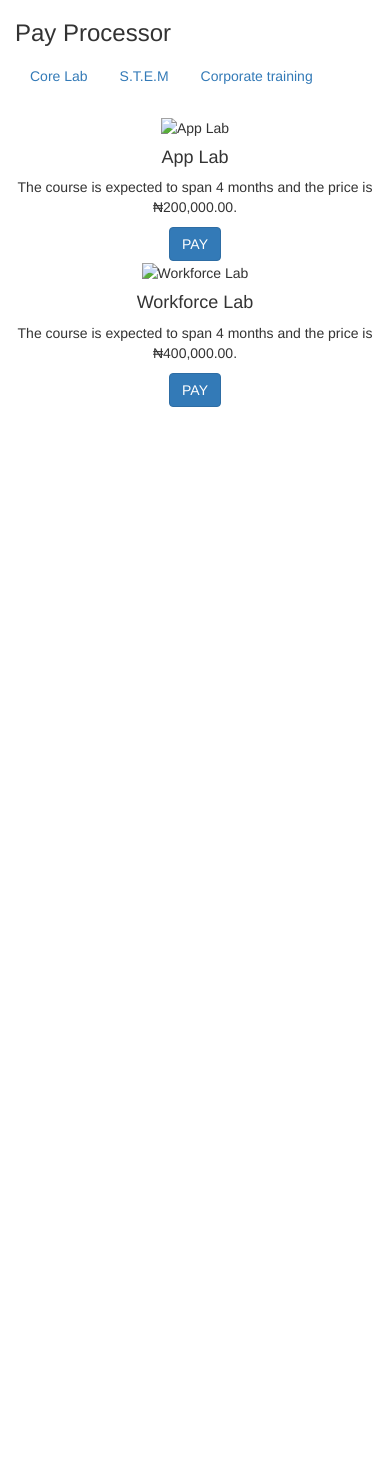
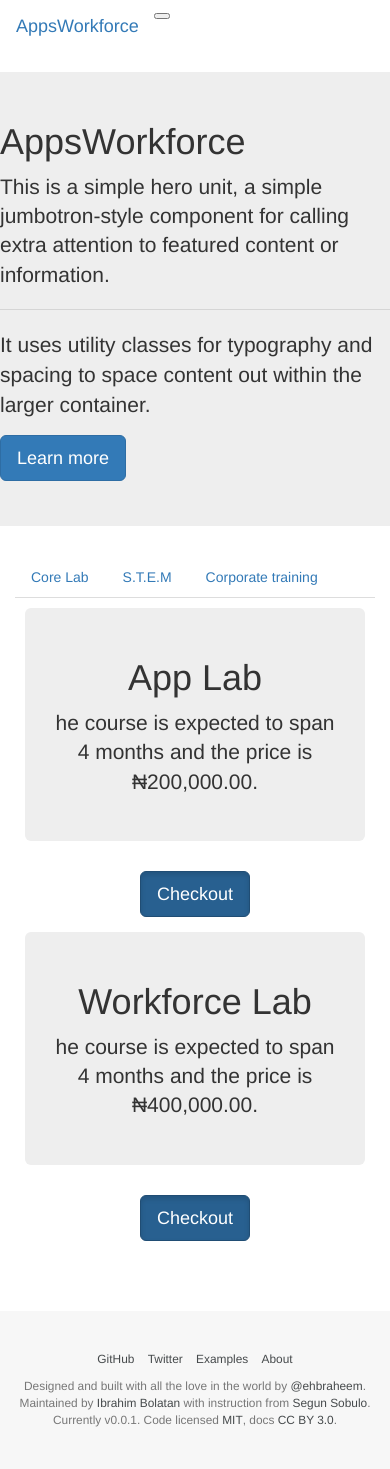
Before and after one commit to Ehbraheem/Pay-processor, a website: page client/src/index.html in a window 390 px wide. Before the commit the page ends 844 px from the top, so only its background shows below. Drawn offline with nearby package versions, Linux system fonts and the light colour scheme; some packages are replaced by stand-ins of ours; files that its build step writes are made by us from their sources; files whose address does not match are found by name.

Commit message:
clean up products page

```diff
--- a/client/src/javascripts/pay/config/config.module.js
+++ b/client/src/javascripts/pay/config/config.module.js
@@ -11,6 +11,8 @@
         .constant("pay.config.APP_CONFIG", {
             main_page_html : "pay/pages/main.html",
             product_html : "pay/product/product.html",
-            product_list_html : "pay/product/product_list/product_list.html"
+            product_list_html : "pay/product/product_list/product_list.html",
+
+            images_src : "../../images"
         });
 })();
--- a/client/src/javascripts/pay/pages/main.html
+++ b/client/src/javascripts/pay/pages/main.html
@@ -1,4 +1,42 @@
+<nav class="navbar navbar-toggleable-md navbar-light bg-faded">
+    <button class="navbar-toggler navbar-toggler-right" type="button" data-toggle="collapse" data-target="#navbarNavAltMarkup" aria-controls="navbarNavAltMarkup" aria-expanded="false" aria-label="Toggle navigation">
+        <span class="navbar-toggler-icon"></span>
+    </button>
+    <a class="navbar-brand" href="http://www.appsworkforce.com">AppsWorkforce</a>
+    <div class="collapse navbar-collapse" id="navbarNavAltMarkup">
+        <div class="navbar-nav">
+            <a class="nav-item nav-link active" href="http://about.appsworkforce.com/about">About <span class="sr-only">(current)</span></a>
+            <a class="nav-item nav-link" href="http://about.appsworkforce.com/learn">Learn</a>
+            <a class="nav-item nav-link" href="http://about.appsworkforce.com/learn/lab-schedule-pricing">Pricing</a>
+            <a class="nav-item nav-link disabled" href="http://about.appsworkforce.com/home/contact-us">Contact</a>
+        </div>
+    </div>
+</nav>
+
+<div class="jumbotron">
+    <h1 class="display-3">AppsWorkforce</h1>
+    <p class="lead">This is a simple hero unit, a simple jumbotron-style component for calling extra attention to featured content or information.</p>
+    <hr class="my-4">
+    <p>It uses utility classes for typography and spacing to space content out within the larger container.</p>
+    <p class="lead">
+        <a class="btn btn-primary btn-lg" href="http://about.appsworkforce.com" role="button">Learn more</a>
+    </p>
+</div>
+
 <div class="container-fluid">
-    <h3>Pay Processor</h3>
     <product></product>
 </div>
+
+<br>
+<footer class="bd-footer text-muted">
+    <div class="container">
+        <ul class="bd-footer-links">
+            <li><a href="https://github.com/Ehbraheem/Pay-processor" target="_blank">GitHub</a></li>
+            <li><a href="https://twitter.com/ehbraheem" target="_blank">Twitter</a></li>
+            <li><a href="https://github.com/Ehbraheem/Pay-processor/tree/pages" target="_blank">Examples</a></li>
+            <li><a href="">About</a></li>
+        </ul>
+        <p>Designed and built with all the love in the world by <a href="https://twitter.com/ehbraheem" target="_blank">@ehbraheem</a>. Maintained by <a href="https://github.com/ehbraheem">Ibrahim Bolatan</a> with instruction from <a href="https://github.com/ehbraheem">Segun Sobulo</a>.</p>
+        <p>Currently v0.0.1. Code licensed <a rel="license" href="https://github.com/Ehbraheem/Pay-processor/blob/master/LICENSE" target="_blank">MIT</a>, docs <a rel="license" href="https://creativecommons.org/licenses/by/3.0/" target="_blank">CC BY 3.0</a>.</p>
+    </div>
+</footer>
--- a/client/src/javascripts/pay/product/product.html
+++ b/client/src/javascripts/pay/product/product.html
@@ -1,17 +1,12 @@
 <div class="card text-center">
     <div class="card-header">
-        <ul class="nav nav-pills card-header-pills">
+        <ul class="nav nav-tabs card-header-tabs">
             <li class="nav-item" ng-repeat="tabs in $ctrl.tabs()">
                 <a ng-class="$ctrl.tab === $index ? 'nav-link active' : 'nav-link'" href="#" ng-click="$ctrl.toggleTab($index)">{{tabs}}</a>
             </li>
-            <!--<li class="nav-item">-->
-                <!--<a class="nav-link" href="#">Link</a>-->
-            <!--</li>-->
-            <!--<li class="nav-item">-->
-                <!--<a class="nav-link disabled" href="#">Disabled</a>-->
-            <!--</li>-->
         </ul>
     </div>
-    <br>
-
-<product-list products="$ctrl.currentProduct"></product-list>
+    <div class="card-block">
+        <product-list products="$ctrl.currentProduct"></product-list>
+    </div>
+</div>
--- a/client/src/javascripts/pay/product/product_list/product_list.component.js
+++ b/client/src/javascripts/pay/product/product_list/product_list.component.js
@@ -19,23 +19,16 @@
 
     templateUrl.$inject = ["pay.config.APP_CONFIG"];
 
+    ProductListController.$inject = ["pay.config.APP_CONFIG"];
+
     function templateUrl (APP_CONFIG) {
         return APP_CONFIG.product_list_html;
     }
 
-    function ProductListController () {
+    function ProductListController (APP_CONFIG) {
 
         var $ctrl = this;
-
-        // $ctrl.products = products();
-        //
-        // return;
-        // /////////////////////
-        //
-        // function products() {
-        //     console.log("products from productlist", $ctrl.products)
-        //     return products;
-        // }
+        $ctrl.productSrc = APP_CONFIG.images_src + "/codeiscool.jpg";
     };
 
         // .component('counter', {
--- a/client/src/javascripts/pay/product/product_list/product_list.html
+++ b/client/src/javascripts/pay/product/product_list/product_list.html
@@ -1,32 +1,14 @@
-<div class="card-deck" >
-    <div class="card" ng-repeat="product in $ctrl.products">
-        <img class="card-img-top" src="..." alt="{{product.name}}">
-        <div class="card-block">
-            <h4 class="card-title">{{product.name}}</h4>
-            <p class="card-text">The course is expected to span {{product.duration}} and the price is {{ product.price | currency : '&#8358;' : 2}}.</p>
+<div class="card-deck" ng-repeat="product in $ctrl.products">
+    <div class="card">
+        <div class="card-block jumbotron jumbotron-fluid product-image">
+                <div class="container">
+                    <h1 class="display-3 card-title">{{ product.name}}</h1>
+                    <p class="lead card-text">he course is expected to span {{product.duration}} and the price is {{ product.price | currency : '&#8358;' : 2}}.</p>
+                </div>
         </div>
         <div class="card-footer">
-            <a href="#" class="btn btn-primary">PAY</a>
+            <!--<a href="#" class="btn btn-primary btn-block btn-group-vertical">PAY</a>-->
+            <a href="#" class="btn btn-primary btn-lg active" role="button" aria-pressed="true">Checkout </a>
         </div>
     </div>
-    <!--<div class="card">-->
-        <!--<img class="card-img-top" src="..." alt="Card image cap">-->
-        <!--<div class="card-block">-->
-            <!--<h4 class="card-title">Card title</h4>-->
-            <!--<p class="card-text">This card has supporting text below as a natural lead-in to additional content.</p>-->
-        <!--</div>-->
-        <!--<div class="card-footer">-->
-            <!--<small class="text-muted">Last updated 3 mins ago</small>-->
-        <!--</div>-->
-    <!--</div>-->
-    <!--<div class="card">-->
-        <!--<img class="card-img-top" src="..." alt="Card image cap">-->
-        <!--<div class="card-block">-->
-            <!--<h4 class="card-title">Card title</h4>-->
-            <!--<p class="card-text">This is a wider card with supporting text below as a natural lead-in to additional content. This card has even longer content than the first to show that equal height action.</p>-->
-        <!--</div>-->
-        <!--<div class="card-footer">-->
-            <!--<small class="text-muted">Last updated 3 mins ago</small>-->
-        <!--</div>-->
-    <!--</div>-->
 </div>
--- /dev/null
+++ b/client/src/stylesheets/footer.css
@@ -0,0 +1,13 @@
+.bd-footer{padding:4rem 0;margin-top:4rem;font-size:85%;text-align:center;background-color:#f7f7f7}.bd-footer a{font-weight:500;color:#464a4c}.bd-footer a:hover{color:#0275d8}.bd-footer p{margin-bottom:0}@media (min-width:576px){.bd-footer{text-align:left}}.bd-footer-links{padding-left:0;margin-bottom:1rem}.bd-footer-links li{display:inline-block}.bd-footer-links li+li{margin-left:1rem}
+/*.product-image {*/
+    /*background: url(../images/appsworkforce.jpg) no-repeat center;*/
+    /*-webkit-background-size: cover;*/
+    /*-moz-background-size: cover;*/
+    /*-o-background-size: cover;*/
+    /*background-size: cover;*/
+/*}*/
+.card-deck {
+    margin: .5rem;
+    padding: .5rem;
+    align-content: center;
+}
--- a/client/src/stylesheets/pay.css
+++ b/client/src/stylesheets/pay.css
@@ -3,3 +3,5 @@
  */
 
 @import "bootstrap";
+
+@import "footer.css";
--- a/package.json
+++ b/package.json
@@ -18,6 +18,7 @@
     "gulp-debug": "^3.1.0",
     "gulp-htmlmin": "^3.0.0",
     "gulp-if": "^2.0.2",
+    "gulp-imagemin": "^3.1.1",
     "gulp-replace": "^0.5.4",
     "gulp-sass": "^3.1.0",
     "gulp-sourcemaps": "^2.4.1",
```
Also changed, not shown: client/src/javascripts/pay/pages/footer.html (added, +12 -0 lines), client/src/javascripts/pay/pages/header.html (added, +24 -0 lines), gulpfile.js (+9 -1 lines), client/src/images/appsworkforce.jpg (added), client/src/images/codeiscool.jpg (added), client/src/images/lab discounts.jpg (added), client/src/images/we have a code.jpg (added), client/src/images/what you need to join us.jpg (added).
